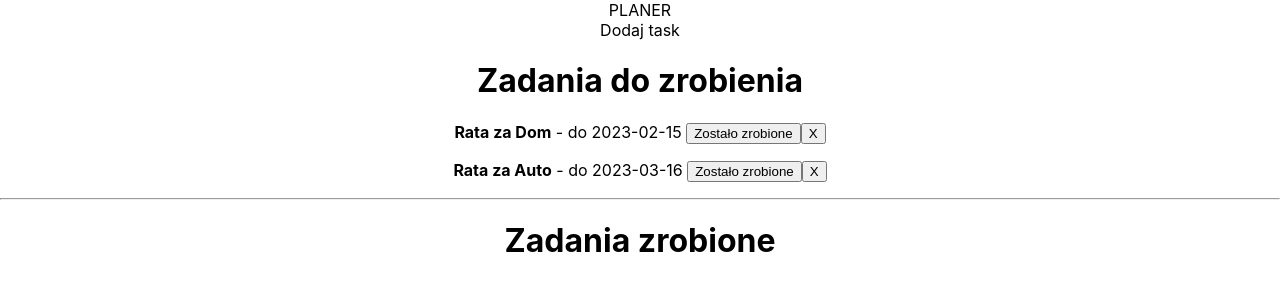
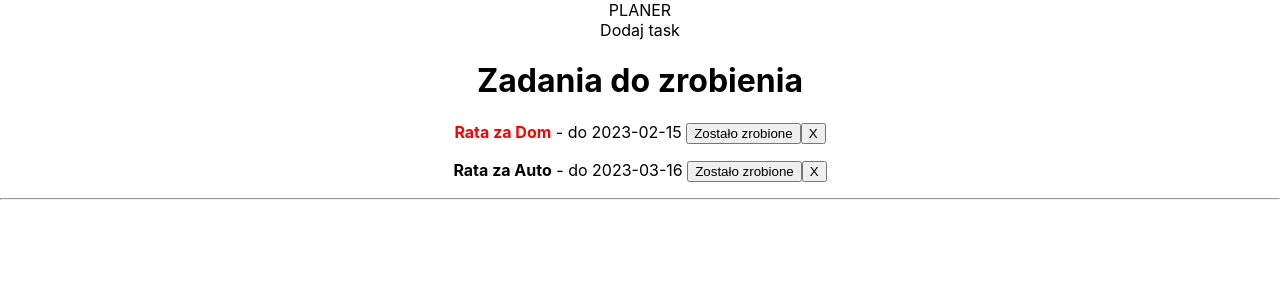
Before and after one commit to TomaszPosluszny/planner-React, a React (Create React App) app: page / in a window 1280 px wide. Shown: the top 300 px of the page. Built offline with nearby package versions, Linux system fonts and the light colour scheme.

Commit message:
add method deleteTask

```diff
--- a/src/components/App.js
+++ b/src/components/App.js
@@ -18,15 +18,24 @@ class App extends React.Component {
 				id: 1,
 				text: 'Rata za Auto',
 				date: '2023-03-16',
-				important: true,
+				important: false,
 				active: true,
 				finishDate: null,
 			},
 		],
 	};
 	deleteTask = (id) => {
-		console.log('delete App'+ id);
-	};
+// const tasks = [...this.state.tasks]
+// const index = tasks.findIndex(task => task.id === id)
+// tasks.splice (index, 1)
+// this.setState({tasks})
+
+let tasks = [...this.state.tasks];
+tasks = tasks.filter(task => task.id !==id)
+this.setState({tasks})
+
+
+};
   changeTaskStatus = (id) => {
 		console.log('change' + id);
 	};
--- a/src/components/ListPlanner.js
+++ b/src/components/ListPlanner.js
@@ -3,16 +3,16 @@ import React from 'react';
 import Task from './Task';
 
 function ListPlanner(props) {
-    const tasks = props.tasks.map(task => <Task key={task.id} task={task} delete={props.delete} change={props.change}/>)
+    const tasks = props.tasks.map(task => <Task key={task.id} task={task}
+		delete={props.delete}
+		/>)
 	return (<>
 		<div className='list__active'>
 			<h1>Zadania do zrobienia</h1>
-            {tasks}
+            {tasks.length > 0 ? tasks : <p>brak zadań</p>}
 		</div>
         <hr/>
-        <div className='list__done'>
-			<h1>Zadania zrobione</h1>
-		</div>
+
 </>
 	);
 }
--- a/src/components/Task.js
+++ b/src/components/Task.js
@@ -1,16 +1,23 @@
 import React from 'react';
 
 function Task(props) {
-	const { text,date, id } = props.task;
+
+	const style = {
+		color: 'red'
+	}
+	const { text,date, id, important } = props.task;
+
 	return (
 		<div>
 			<p>
-				<strong>{text}</strong> - do <span>{date} </span>
+				<strong style= {important ? style : null}> {text}</strong> - do <span>{date} </span>
                 <button onClick={() =>props.change(id)}> Zostało zrobione</button>
                 <button onClick={() =>props.delete(id)} >X</button>
 			</p>
 		</div>
 	);
-}
+
+	}
+
 
 export default Task;
```
